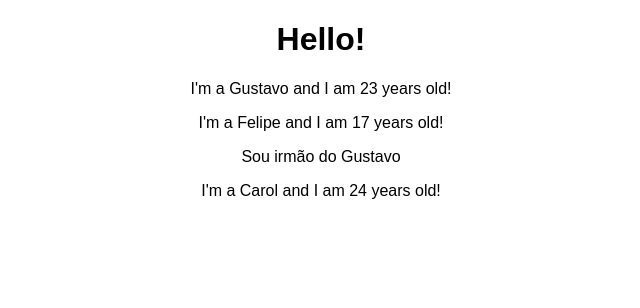
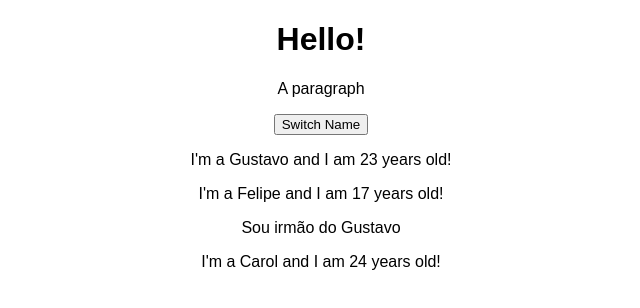
Before and after one commit to gustavohrg/learning_react, a React (Create React App) app: page / in a window 1280 px wide. Shown: the top 308 px of the page, without its empty margins (319-959 px from the left). Built offline with nearby package versions, Linux system fonts and the light colour scheme.

Commit message:
C8 - Inserindo um Handler

```diff
--- a/src/App.js
+++ b/src/App.js
@@ -11,10 +11,16 @@
     ],
   };
 
+  switchNameHandler = () => {
+    console.log('Was clicked!');
+  };
+
   render() {
     return (
       <div className='App'>
         <h1>Hello!</h1>
+        <p>A paragraph</p>
+        <button onClick={this.switchNameHandler}>Switch Name</button>
         <Person
           name={this.state.persons[0].name}
           age={this.state.persons[0].age}
```
